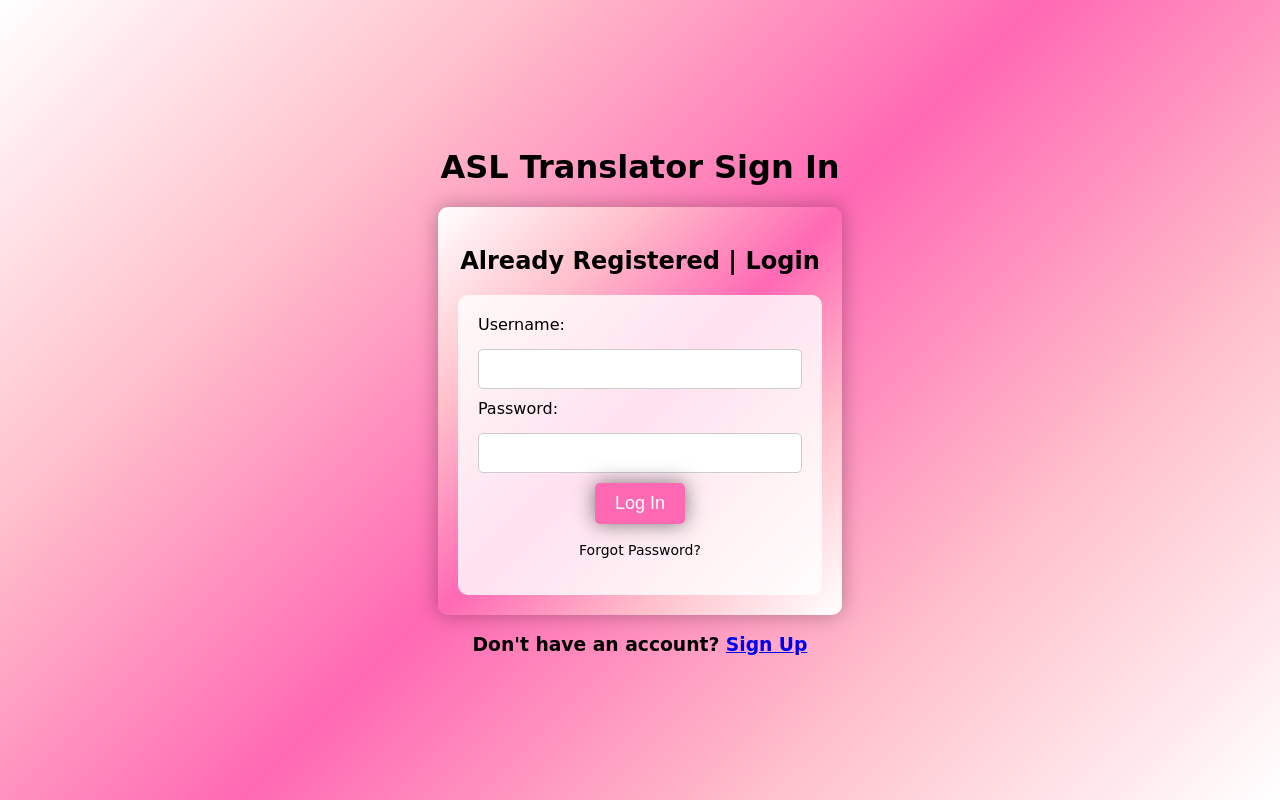
After one commit to KatieOrtiz/ASL_Application, a Flask app: page /login in a window 1280 px wide. The commit adds this page. Run offline with Flask 3, Linux system fonts and the light colour scheme.

Commit message:
Added more pages and more styling

```diff
--- a/app.py
+++ b/app.py
@@ -6,5 +6,17 @@ app = Flask(__name__)
 def index():
     return render_template('index.html')
 
+@app.route('/login')
+def login():
+    return render_template('login.html')
+
+@app.route('/register')
+def register():
+    return render_template('register.html')
+
+@app.route('/forgot')
+def forgot():
+    return render_template('forgot.html')
+
 if __name__ == '__main__':
     app.run(debug=True, host='0.0.0.0', port=8000)
--- /dev/null
+++ b/templates/login.html
@@ -0,0 +1,97 @@
+<!DOCTYPE html>
+<html lang="en">
+<head>
+    <meta charset="UTF-8">
+    <meta name="viewport" content="width=device-width, initial-scale=1.0">
+    <title>Login Page</title>
+    <style>
+        body {
+            margin: 0;
+            padding: 0;
+            background: linear-gradient(135deg, white, #FFC0CB, #FF69B4, #FFC0CB, white); /* Pink sunset ombre background with more white */
+            height: 100vh;
+            display: flex;
+            flex-direction: column;
+            justify-content: center;
+            align-items: center;
+            font-family: 'Comic Sans MS', cursive, sans-serif; /* Use Comic Sans MS font with a cursive fallback */
+        }
+
+        h1 {
+            font-family: 'Comic Sans MS', cursive, sans-serif; /* Apply Comic Sans MS font to h1 */
+        }
+
+        .login-box {
+            background: linear-gradient(135deg, white, #FFC0CB, #FF69B4, #FFC0CB, white); /* Pink sunset ombre background with more white */
+            padding: 20px;
+            border-radius: 10px;
+            box-shadow: 0 0 20px rgba(0, 0, 0, 0.3); /* Add shadow effect */
+            text-align: center;
+        }
+
+        .login-form {
+            background-color: rgba(255, 255, 255, 0.8); /* Semi-transparent white background */
+            padding: 20px;
+            border-radius: 10px;
+        }
+
+        .login-form label {
+            display: block;
+            text-align: left;
+            margin-bottom: 5px;
+        }
+
+        .login-form input {
+            width: 100%;
+            padding: 10px;
+            margin: 10px 0; /* Increased margin for better spacing */
+            border: 1px solid #ccc;
+            border-radius: 5px;
+            font-size: 16px;
+            box-sizing: border-box; /* Include padding and border in the total width */
+        }
+
+        .login-button {
+            background-color: #FF69B4; /* Pink color */
+            color: white;
+            padding: 10px 20px;
+            border: none;
+            border-radius: 5px;
+            font-size: 18px;
+            cursor: pointer;
+            box-shadow: 0 0 20px rgba(0, 0, 0, 0.5); /* Darker shadow effect */
+        }
+
+        .login-button:hover {
+            background-color: #FF1493; /* Darker pink color on hover */
+        }
+
+        .forgot-password-link {
+            font-size: 14px;
+            text-decoration: none;
+            color: black;
+        }
+
+        .forgot-password-link:hover {
+            text-decoration: underline;
+        }
+    </style>
+</head>
+<body>
+    <h1>ASL Translator Sign In</h1>
+    <div class="login-box">
+        <h2>Already Registered | Login</h2> <!-- Added text at the top -->
+        <div class="login-form">
+            <form>
+                <label for="username">Username:</label>
+                <input type="text" id="username" name="username" required>
+                <label for="password">Password:</label>
+                <input type="password" id="password" name="password" required>
+                <button type="submit" class="login-button">Log In</button>
+                <p><a class="forgot-password-link" href="forgot">Forgot Password?</a></p>
+            </form>
+        </div>
+    </div>
+    <h3>Don't have an account? <a href="register">Sign Up</a></h3>
+</body>
+</html>
```
Also changed, not shown: templates/forgot.html (added, +93 -0 lines), templates/index.html (+8 -7 lines), templates/register.html (added, +92 -0 lines).
